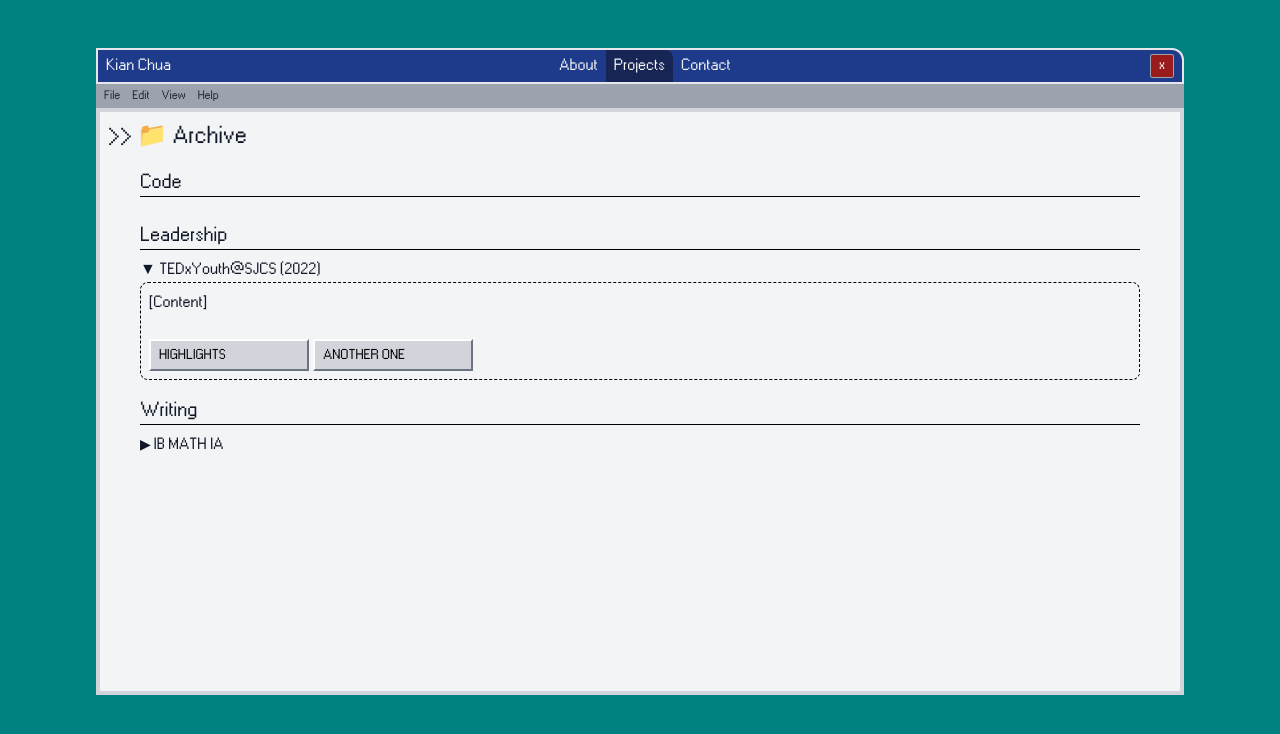
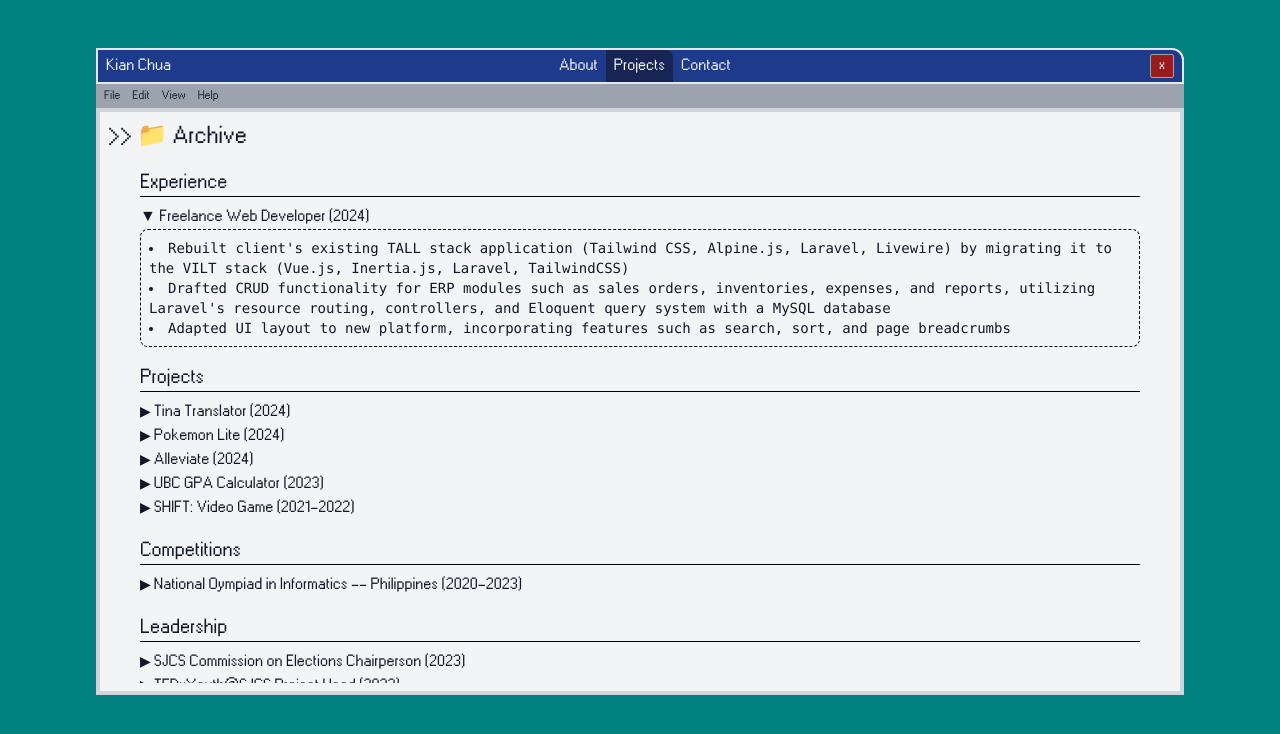
Before and after one commit to kodename-kian/portfolio, a Next.js app: page /projects in a window 1280 px wide. Shown: the top 734 px of the page. Built offline with nearby package versions, Linux system fonts and the light colour scheme.

Commit message:
added all project information

```diff
--- a/src/app/projects/page.tsx
+++ b/src/app/projects/page.tsx
@@ -5,18 +5,153 @@ import Project from "@/components/Project";
 export default function Home() {
     return (
       <Body>
-        <div className="overflow-y-auto">
+        <div className="max-h-full overflow-y-scroll">
           <span className="text-2xl"> &gt;&gt; 📁 Archive </span>
           <div className="h-full flex flex-col items-left ml-4 mr-4 p-4">
-            <span className="w-full text-xl      mb-2 border-b border-black"> Code </span>
+
+            <span className="w-full text-xl      mb-2 border-b border-black"> Experience </span>
+              <Project title="Freelance Web Developer" year="2024" open={true} >
+                <ul className={"list-disc list-inside"}>
+                  <li>
+                    Rebuilt client&apos;s existing TALL stack application (Tailwind CSS, Alpine.js, Laravel, Livewire) by migrating it to the VILT stack (Vue.js, Inertia.js, Laravel, TailwindCSS)
+                  </li>
+                  <li>
+                    Drafted CRUD functionality for ERP modules such as sales orders, inventories, expenses, and reports, utilizing Laravel&apos;s resource routing, controllers, and Eloquent query system with a MySQL database
+                  </li>
+                  <li>
+                    Adapted UI layout to new platform, incorporating features such as search, sort, and page breadcrumbs
+                  </li>
+                </ul>
+              </Project>
+
+            <span className="w-full text-xl mt-4 mb-2 border-b border-black"> Projects </span>
+              <Project title="Tina Translator" year="2024"
+                       links={[{platform: "WEBSITE", url:"https://tina-translator.vercel.app/", icon:"pi pi-desktop"},
+                               {platform: "GITHUB", url:"https://github.com/kodename-kian/tina-translator", icon:"pi pi-github"}]} >
+                <ul className={"list-disc list-inside"}>
+                  <li>
+                    Designed an app that translates sentences using slang and vocabulary modeled after a particular user
+                  </li>
+                  <li>
+                    Leveraged the OpenAI API to adapt and translate inputs via gpt-3.5-turbo
+                  </li>
+                  <li>
+                    Prioritized a responsive web design, making design and style choices based on consultations with users
+                  </li>
+                </ul>
+              </Project>
+
+              <Project title="Pokemon Lite" year="2024"
+                       links={[{platform: "DEMO", url:"https://www.youtube.com/watch?v=yscY0PtHqKw", icon:"pi pi-youtube"},
+                        {platform: "GITHUB", url:"https://github.com/kodename-kian/pokemon-lite", icon:"pi pi-github"}]} >
+                <ul className={"list-disc list-inside"}>
+                  <li>
+                    Applied OOP and TDD principles with Java to realize 7 user stories with a 100%  JUnit test coverage
+                  </li>
+                  <li>
+                    Achieved data persistence (JSON save/load) as well as an event log using the observer design pattern
+                  </li>
+                  <li>
+                    Designed a GUI with Java Swing, emphasizing the game&apos;s artwork and a straightforward control system
+                  </li>
+                </ul>
+              </Project>
+
+              <Project title="Alleviate" year="2024" links={[{platform: "GITHUB", url:"https://github.com/briannval/healthApp", icon:"pi pi-github"}]} >
+                <ul className={"list-disc list-inside"}>
+                  <li>
+                    Developed in collaboration with two others as a submission to nwHacks 2024
+                  </li>
+                  <li>
+                    Implemented a feedback system that provides health habit advice based on user input via Open AI API
+                  </li>
+                  <li>
+                    Incorporated Material UI components with the usability principles of learnability and usability in mind
+                  </li>
+                </ul>
+              </Project>
+
+              <Project title="UBC GPA Calculator" year="2023"
+                        links={[{platform: "Website", url:"https://ubc-gpa-hackcamp.vercel.app/", icon:"pi pi-desktop"},
+                          {platform: "GITHUB", url:"https://github.com/kodename-kian/ubc-gpa", icon:"pi pi-github"}]} >
+                  <ul className={"list-disc list-inside"}>
+                    <li>
+                      Constructed in collaboration with two others as a submission to HackCamp 2023
+                    </li>
+                    <li>
+                      Utilized React&apos;s useState to provide real-time updates to calculated results
+                    </li>
+                    <li>
+                      Implemented a simple, user-friendly UI based on Figma mock-ups
+                    </li>
+                  </ul>
+              </Project>
+
+              <Project title="SHIFT: Video Game" year="2021-2022"
+                        links={[{platform: "Website", url:"https://qk9gaming.itch.io/shift", icon:"pi pi-desktop"},
+                          {platform: "DEVELOPMENT", url:"https://www.youtube.com/watch?v=vtLgFEWn_ec", icon:"pi pi-youtube"}]} >
+                  <ul className={"list-disc list-inside"}>
+                    <li>
+                      Conceptualized, created, and published a single-player 3D puzzle-platformer game using Unreal Engine
+                    </li>
+                    <li>
+                      Applied UE4&apos;s rigging & animation to combine assets and create a diverse cast of playable characters
+                    </li>
+                    <li>
+                      Conducted informal playtesting, obtaining valuable feedback particularly on inconsistencies with graphics and lighting, providing insight to iteratively implement in future improvements
+                    </li>
+                  </ul>
+              </Project>
+
+            <span className="w-full text-xl mt-4 mb-2 border-b border-black"> Competitions </span>
+              <Project title="National Oympiad in Informatics -- Philippines" year="2020-2023"
+                        links={[{platform: "2023 Finals", url:"https://noi.ph/2023-national-finals/", icon:"pi pi-star"}]}>
+                  <ul className={"list-disc list-inside"}>
+                    <li>
+                      Consistently achieved high honors in the country&apos;s premier competition for competitive programming
+                    </li>
+                    <li>
+                      Silver Medalist (2023)  |  Honorable Mention (2022, 2021)  |  Rookie of the Year Runner-Up (2020)
+                    </li>
+                  </ul>
+              </Project>
+
             <span className="w-full text-xl mt-4 mb-2 border-b border-black"> Leadership </span>
-              <Project title="TEDxYouth@SJCS" year="2022" open={true} links={[{platform: "HIGHLIGHTS", url:"https://www.youtube.com/watch?v=cwNiavtLFlw", icon:"pi pi-youtube"},
-                                                                              {platform: "ANOTHER ONE", url:"", icon:"pi pi-youtube"}
-              ]}>
-                [Content]
+              <Project title="SJCS Commission on Elections Chairperson" year="2023">
+                <ul className={"list-disc list-inside"}>
+                    <li>
+                      Spearheaded the return of annual election activities, such as classroom-to-classroom campaigning, student debates, and the Miting de Avance, which had all been discontinued due to the pandemic
+                    </li>
+                    <li>
+                      Facilitated a successful election with 32 candidates, 1035 student-voters, and an 87.8% voter turnout
+                    </li>
+                  </ul>
               </Project>
-            <span className="w-full text-xl mt-4 mb-2 border-b border-black"> Writing  </span>
-              <Project title="IB MATH IA" />
+
+              <Project title="TEDxYouth@SJCS Project Head" year="2022"
+                       links={[{platform: "HIGHLIGHTS", url:"https://www.youtube.com/watch?v=cwNiavtLFlw", icon:"pi pi-youtube"},
+                               {platform: "SPEAKERS", url:"https://youtube.com/playlist?list=PL4sD3G42KwLGxNM3sy8WtpxX2z3INoj-C&si=i84glwNfexxtEj8T", icon:"pi pi-youtube"}]}>
+                <ul className={"list-disc list-inside"}>
+                    <li>
+                      Led a team of over 80 high school students in organizing Saint Jude Catholic School&apos;s first in-person event since the onset of the pandemic: a TEDx talk featuring seven speakers and two performers
+                    </li>
+                    <li>
+                      Directed responsibilities ranging from production: staging, lights, and sounds, to procurement: of props, event merchandise, catering, and more, with the help of subcommittees of student-volunteers
+                    </li>
+                  </ul>
+              </Project>
+
+            <span className="w-full text-xl mt-4 mb-2 border-b border-black"> Academic Writing  </span>
+              <Project title="Computer Science" year="2023" links={[{platform: "PDF", url:"https://drive.google.com/file/d/1tVHIgf7Iat4QCIAEWICAwobTI2yNkU4b/view?usp=sharing", icon:"pi pi-file"}]}>
+                &quot;Investigating the time complexities of Segment Trees and Fenwick Trees in processing dynamic range-sum queries&quot;. <br></br>
+                --Extended Essay in Computer Science for the International Baccalaureate Diploma Programme.
+              </Project>
+
+              <Project title="Mathematics" year="2023" links={[{platform: "PDF", url:"https://drive.google.com/file/d/1pYONQt38CekvXWVkJCy3ppIgS2-IC9Wh/view?usp=sharing", icon:"pi pi-file"}]}>
+                &quot;Creating a Predictive NBA Analytics Model Through the Exploration of Multiple Linear Regression&quot;. <br></br>
+                --Internal Assessment for Mathematics: Analysis & Approaches HL for the IBDP.
+              </Project>
+
           </div>
         </div>
       </Body>
--- a/src/components/Project.tsx
+++ b/src/components/Project.tsx
@@ -21,7 +21,7 @@ export default function Project({title, year, open, links, children} : PropsWith
 
     return (
         <div>
-            <button onClick={() => setContentVis(!contentVisible)}>
+            <button onClick={() => setContentVis(!contentVisible)} className="text-left">
                 { contentVisible ? <span className="text-md"> {'\u25BC'} </span> :
                                    <span className="text-sm"> {'\u25B6'} </span> }
                 { title }
@@ -30,9 +30,9 @@ export default function Project({title, year, open, links, children} : PropsWith
 
             { contentVisible ?
                 <div className="flex flex-col p-2 rounded-lg border border-dashed border-black">
-                    { children }
+                    <div className="font-mono text-sm"> { children } </div>
                     { links ?
-                        <div className="flex flex-col md:flex-row md:items-center pt-6">
+                        <div className="flex flex-col md:flex-row md:items-center pt-3">
 
                             { links.map((link) => {
                                 return(
```
